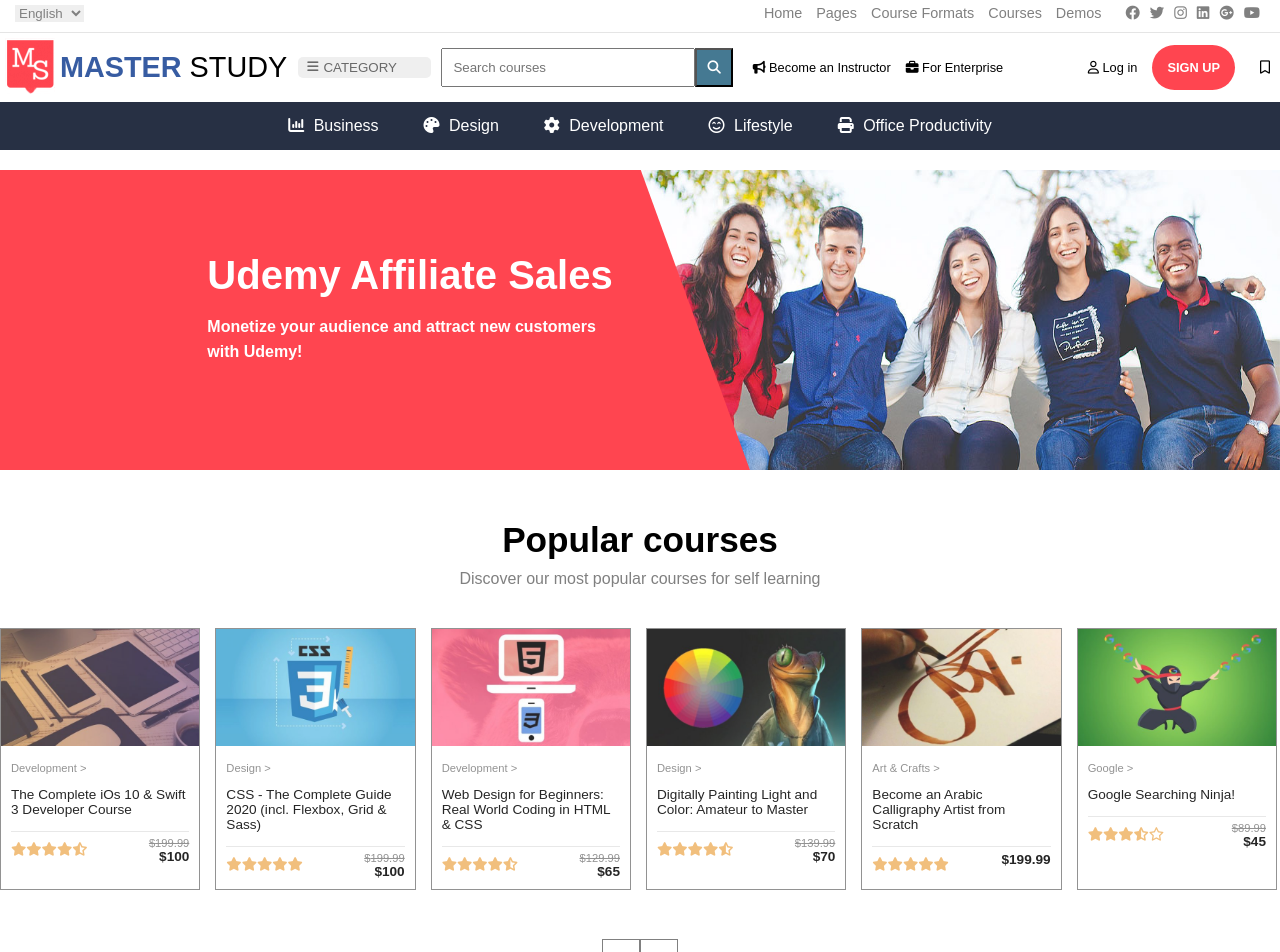
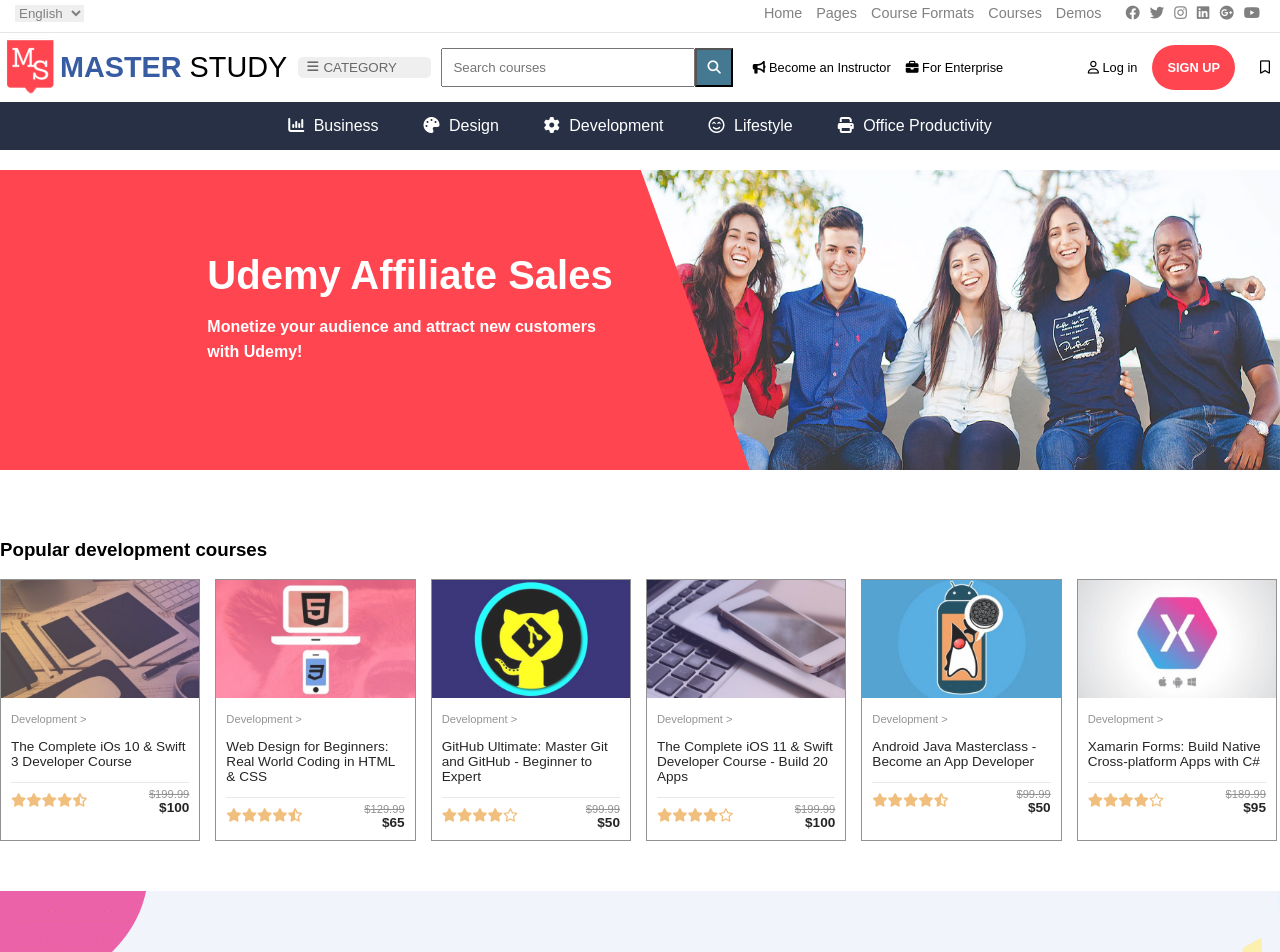
Before and after one commit to antoinde/proj-html-vuejs, a Vue app: page / in a window 1280 px wide. Shown: the top 952 px of the page. Built offline with nearby package versions, Linux system fonts and the light colour scheme.

Commit message:
PopularDevCoursesComponent completato

```diff
--- a/src/App.vue
+++ b/src/App.vue
@@ -63,6 +63,9 @@
             old_price: 199.99,
             new_price: 100
           },
+          //    <i class="fa-solid fa-star"></i>
+          //    <i class="fa-solid fa-star-half-stroke"></i>
+          //    <i class="fa-regular fa-star"></i>
           {
             genre: 'Development',
             path_img: '@/assets/img/246154_d8b0_3-544x322.jpg',
--- /dev/null
+++ b/src/components/InstructorOrBusinessComponent.vue
@@ -0,0 +1,34 @@
+<template>
+    <section>
+        <div class="default-container">
+
+            <div class="left"></div>
+
+
+            <div class="right"></div>
+
+
+
+        </div>
+    </section>
+</template>
+
+<script>
+export default {
+    name: "InstructorOrBusinessComponent",
+
+}
+
+</script>
+
+<style lang="scss" scoped>
+.default-container{
+    display: flex;
+
+    .left,.right{
+        padding: 10px;
+        border: 1px solid grey;
+    }
+}
+
+</style>
--- a/src/components/MainComponent.vue
+++ b/src/components/MainComponent.vue
@@ -1,25 +1,31 @@
 <template>
     <main>
       <AffiliateComponent />
-      <PopularCoursesComponent
-      :Cards="Cards"
-      />
+      <PopularDevCoursesComponent />
       <LearningInviteComponent />
       <RecentCoursesComponent />
       <PopularCoursesComponent />
+      <InstructorOrBusinessComponent />
 
     </main>
 </template>
 
 <script>
 import AffiliateComponent from "./AffiliateComponent.vue";
+import PopularDevCoursesComponent from "./PopularDevCoursesComponent.vue"
 import PopularCoursesComponent from "./PopularCoursesComponent.vue";
 import LearningInviteComponent from "./LearningInviteComponent.vue";
 import RecentCoursesComponent from "./RecentCoursesComponent.vue";
 
 export default {
     name: "MainComponent",
-    components: { AffiliateComponent, PopularCoursesComponent, LearningInviteComponent, RecentCoursesComponent },
+    components: {
+      AffiliateComponent,
+      PopularDevCoursesComponent,
+      LearningInviteComponent,
+      RecentCoursesComponent,
+      PopularCoursesComponent,
+    },
     props: {
       Cards: Array
     }
--- /dev/null
+++ b/src/components/PopularCardsDevComponent.vue
@@ -0,0 +1,259 @@
+<template>
+    <div class="cards_container">
+
+        <!-- CARD -->
+        <div class="card">
+            <div class="card_img_area">
+                <!--immagine-->
+                <img src="@/assets/img/895786_7b4b_2-544x322.jpg" alt="">
+            </div>
+            <div class="card_info_area">
+                <!-- genere -->
+                <p class="genre"> Development > </p>
+                <!-- titolo -->
+                <p> The Complete iOs 10 & Swift 3 Developer Course </p>
+                <div class="separator"></div>
+                <div class="bottom_area">
+                    <span class="stars">
+                        <!--stars-->
+                        <i class="fa-solid fa-star"></i>
+                        <i class="fa-solid fa-star"></i>
+                        <i class="fa-solid fa-star"></i>
+                        <i class="fa-solid fa-star"></i>
+                        <i class="fa-solid fa-star-half-stroke"></i>
+                    </span>
+                    <span class="prices">
+                        <div class="old_price">
+                            <span>$</span>199.99
+                        </div>
+                        <div class="new_price">$100</div>
+                    </span>
+                </div>
+            </div>
+        </div>
+
+        <!-- CARD -->
+        <div class="card">
+            <div class="card_img_area">
+                <!--immagine-->
+                <img src="@/assets/img/246154_d8b0_3-544x322.jpg" alt="">
+            </div>
+            <div class="card_info_area">
+                <!-- genere -->
+                <p class="genre"> Development > </p>
+                <!-- titolo -->
+                <p> Web Design for Beginners: Real World Coding in HTML & CSS </p>
+                <div class="separator"></div>
+                <div class="bottom_area">
+                    <span class="stars">
+                        <!--stars-->
+                        <i class="fa-solid fa-star"></i>
+                        <i class="fa-solid fa-star"></i>
+                        <i class="fa-solid fa-star"></i>
+                        <i class="fa-solid fa-star"></i>
+                        <i class="fa-solid fa-star-half-stroke"></i>
+                    </span>
+                    <span class="prices">
+                        <div class="old_price">
+                            <span>$</span>129.99
+                        </div>
+                        <div class="new_price">$65</div>
+                    </span>
+                </div>
+            </div>
+        </div>
+
+        <!-- CARD -->
+        <div class="card">
+            <div class="card_img_area">
+                <!--immagine-->
+                <img src="@/assets/img/752950_b773-544x322.jpg" alt="">
+            </div>
+            <div class="card_info_area">
+                <!-- genere -->
+                <p class="genre"> Development > </p>
+                <!-- titolo -->
+                <p> GitHub Ultimate: Master Git and GitHub - Beginner to Expert </p>
+                <div class="separator"></div>
+                <div class="bottom_area">
+                    <span class="stars">
+                        <!--stars-->
+                        <i class="fa-solid fa-star"></i>
+                        <i class="fa-solid fa-star"></i>
+                        <i class="fa-solid fa-star"></i>
+                        <i class="fa-solid fa-star"></i>
+                        <i class="fa-regular fa-star"></i>
+                    </span>
+                    <span class="prices">
+                        <div class="old_price">
+                            <span>$</span>99.99
+                        </div>
+                        <div class="new_price">$50</div>
+                    </span>
+                </div>
+            </div>
+        </div>
+
+        <!-- CARD -->
+        <div class="card">
+            <div class="card_img_area">
+                <!--immagine-->
+                <img src="@/assets/img/1253188_58f7_2-544x322.jpg" alt="">
+            </div>
+            <div class="card_info_area">
+                <!-- genere -->
+                <p class="genre"> Development > </p>
+                <!-- titolo -->
+                <p> The Complete iOS 11 & Swift Developer Course - Build 20 Apps </p>
+                <div class="separator"></div>
+                <div class="bottom_area">
+                    <span class="stars">
+                        <!--stars-->
+                        <i class="fa-solid fa-star"></i>
+                        <i class="fa-solid fa-star"></i>
+                        <i class="fa-solid fa-star"></i>
+                        <i class="fa-solid fa-star"></i>
+                        <i class="fa-regular fa-star"></i>
+                    </span>
+                    <span class="prices">
+                        <div class="old_price">
+                            <span>$</span>199.99
+                        </div>
+                        <div class="new_price">$100</div>
+                    </span>
+                </div>
+            </div>
+        </div>
+
+        <!-- CARD -->
+        <div class="card">
+            <div class="card_img_area">
+                <!--immagine-->
+                <img src="@/assets/img/919872_ed54_6-544x322.jpg" alt="">
+            </div>
+            <div class="card_info_area">
+                <!-- genere -->
+                <p class="genre"> Development > </p>
+                <!-- titolo -->
+                <p> Android Java Masterclass - Become an App Developer </p>
+                <div class="separator"></div>
+                <div class="bottom_area">
+                    <span class="stars">
+                        <!--stars-->
+                        <i class="fa-solid fa-star"></i>
+                        <i class="fa-solid fa-star"></i>
+                        <i class="fa-solid fa-star"></i>
+                        <i class="fa-solid fa-star"></i>
+                        <i class="fa-solid fa-star-half-stroke"></i>
+                    </span>
+                    <span class="prices">
+                        <div class="old_price">
+                            <span>$99.99</span>
+                        </div>
+                        <div class="new_price">$50</div>
+                    </span>
+                </div>
+            </div>
+        </div>
+
+        <!-- CARD -->
+        <div class="card">
+            <div class="card_img_area">
+                <!--immagine-->
+                <img src="@/assets/img/951684_9c1a_2-544x322.jpg" alt="">
+            </div>
+            <div class="card_info_area">
+                <!-- genere -->
+                <p class="genre"> Development > </p>
+                <!-- titolo -->
+                <p> Xamarin Forms: Build Native Cross-platform Apps with C# </p>
+                <div class="separator"></div>
+                <div class="bottom_area">
+                    <span class="stars">
+                        <!--stars-->
+                        <i class="fa-solid fa-star"></i>
+                        <i class="fa-solid fa-star"></i>
+                        <i class="fa-solid fa-star"></i>
+                        <i class="fa-solid fa-star"></i>
+                        <i class="fa-regular fa-star"></i>
+                    </span>
+                    <span class="prices">
+                        <div class="old_price">
+                            <span>$</span>189.99
+                        </div>
+                        <div class="new_price">$95</div>
+                    </span>
+                </div>
+            </div>
+        </div>
+
+
+
+
+    </div>
+
+
+
+</template>
+
+<script>
+
+
+export default {
+    name: "PopularCardsDevComponent",
+}
+</script>
+
+<style lang="scss" scoped>
+.cards_container {
+    display: flex;
+    flex-wrap: wrap;
+    column-gap: 15px;
+    row-gap: 15px;
+}
+
+.card {
+    width: calc(100% / 6 - 15px);
+    border: 1px solid grey;
+
+    .separator {
+        margin-bottom: 5px;
+    }
+
+    .card_info_area {
+        padding-left: 10px;
+        padding-right: 10px;
+        padding-bottom: 10px;
+        font-size: 0.85rem;
+
+        .genre {
+            font-size: 0.7rem;
+            color: grey;
+        }
+    }
+
+    .bottom_area {
+        display: flex;
+        justify-content: space-between;
+    }
+
+    .stars {
+        color: #efb467;
+        margin: 5px 0px;
+    }
+
+    .prices {
+        text-align: right;
+
+        .old_price {
+            font-size: 0.7rem;
+            color: grey;
+            text-decoration: line-through;
+        }
+
+        .new_price {
+            font-weight: 600;
+        }
+    }
+}
+</style>
--- /dev/null
+++ b/src/components/PopularDevCoursesComponent.vue
@@ -0,0 +1,32 @@
+<template>
+    <section>
+        <div class="default-container">
+
+
+            <h3>Popular development courses</h3>
+
+            <PopularCardsDevComponent />
+
+
+        </div>
+
+    </section>
+</template>
+
+<script>
+import PopularCardsDevComponent from './PopularCardsDevComponent.vue';
+
+
+export default {
+    name: "PopularDevCoursesComponent",
+    components: {
+        PopularCardsDevComponent
+    }
+}
+</script>
+
+<style lang="scss" scoped>
+section {
+    padding: 50px 0px;
+}
+</style>
```
